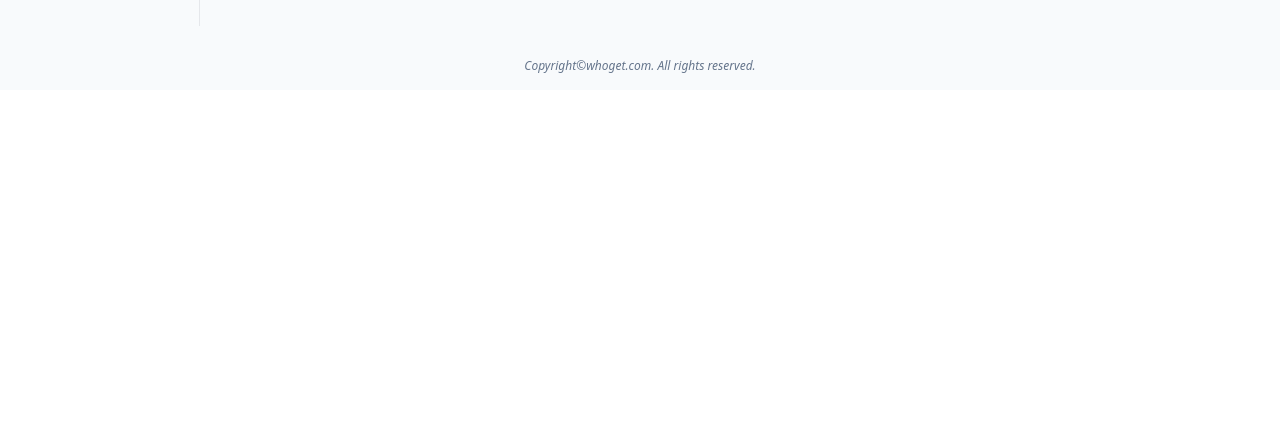
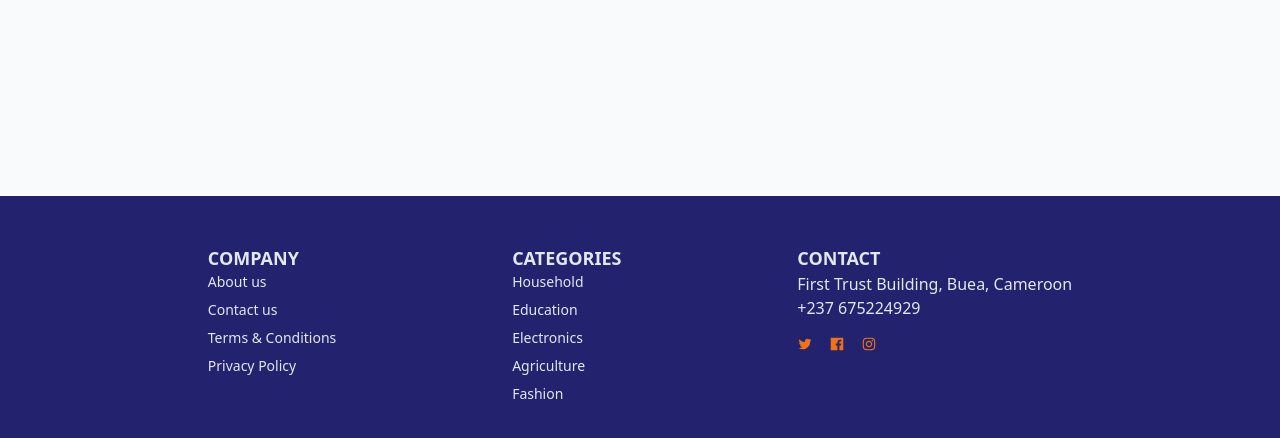
Before and after one commit to Kimbohlovette/whoget-web-client, a Next.js app: page / in a window 1280 px wide. Shown: the part 710-1148 px from the top of the page. Before the commit the page ends 800 px from the top, so only its background shows below. Built offline with nearby package versions, Linux system fonts and the light colour scheme.

Commit message:
Footer section done

```diff
--- a/src/components/Footer.tsx
+++ b/src/components/Footer.tsx
@@ -1,9 +1,49 @@
+import Link from 'next/link';
 import React from 'react';
+import {
+	AiFillFacebook,
+	AiOutlineInstagram,
+	AiOutlineTwitter,
+} from 'react-icons/ai';
 
 const Footer = () => {
 	return (
-		<div className="py-4 px-4 text-center">
-			<p className='text-xs italic text-slate-500'>Copyright&copy;whoget.com. All rights reserved.</p>
+		<div className="py-12 px-4 sm:px-8 lg:px-16 flex flex-col sm:flex-row justify-evenly gap-8 bg-primary text-slate-200 text-center sm:text-left">
+			<div>
+				<h1 className="text-lg font-bold uppercase">Company</h1>
+				<ul className="flex flex-col gap-2 font-light text-sm">
+					<li>About us</li>
+					<li>Contact us</li>
+					<li>Terms & Conditions</li>
+					<li>Privacy Policy</li>
+				</ul>
+			</div>
+			<div>
+				<h1 className="text-lg font-bold uppercase">Categories</h1>
+				<ul className="flex flex-col gap-2 font-light text-sm">
+					<li>Household</li>
+					<li>Education</li>
+					<li>Electronics</li>
+					<li>Agriculture</li>
+					<li>Fashion</li>
+				</ul>
+			</div>
+			<div>
+				<h1 className="text-lg font-bold uppercase">Contact</h1>
+				<p>First Trust Building, Buea, Cameroon</p>
+				<p>+237 675224929</p>
+				<div className="flex flex-row gap-4 py-4 text-secondary justify-center sm:justify-start">
+					<Link href={'#'}>
+						<AiOutlineTwitter />
+					</Link>
+					<Link href={'#'}>
+						<AiFillFacebook />
+					</Link>
+					<Link href={'#'}>
+						<AiOutlineInstagram />
+					</Link>
+				</div>
+			</div>
 		</div>
 	);
 };
--- a/src/components/SideBar.tsx
+++ b/src/components/SideBar.tsx
@@ -3,7 +3,7 @@ import React from 'react';
 
 const SideBar = () => {
 	return (
-		<div className="px-4 h-full min-w-[200px] border-r text-indigo-950">
+		<div className="px-4 h-full min-w-[200px] text-indigo-950">
 			<div>
                 <h1 className="text-2xl py-4">WhoGet</h1>
 			</div>
--- a/src/components/layout.tsx
+++ b/src/components/layout.tsx
@@ -5,14 +5,14 @@ import SideBar from './SideBar';
 
 export default function Layout(props: { children: ReactNode }) {
 	return (
-		<div className="flex flex-col min-h-screen mx-auto bg-slate-50">
+		<div className="flex flex-col bg-slate-50">
 			<div className="flex-1 flex flex-row py-4">
 				<div className="hidden md:block">
 					<SideBar />
 				</div>
 				<div className="flex-1">
 					<Navbar />
-					<main className="py-8 px-4 sm:px-8 lg:px-16 max-w-7xl">
+					<main className="py-8 px-4 sm:px-8 lg:px-16 max-w-7xl min-h-screen">
 						{props.children}
 					</main>
 				</div>
```
